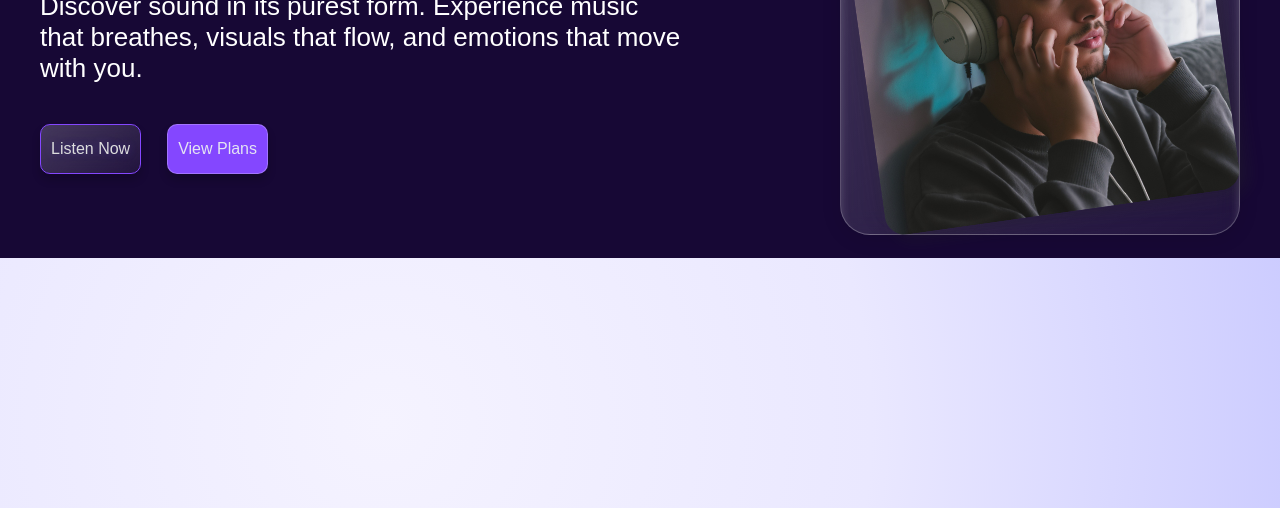
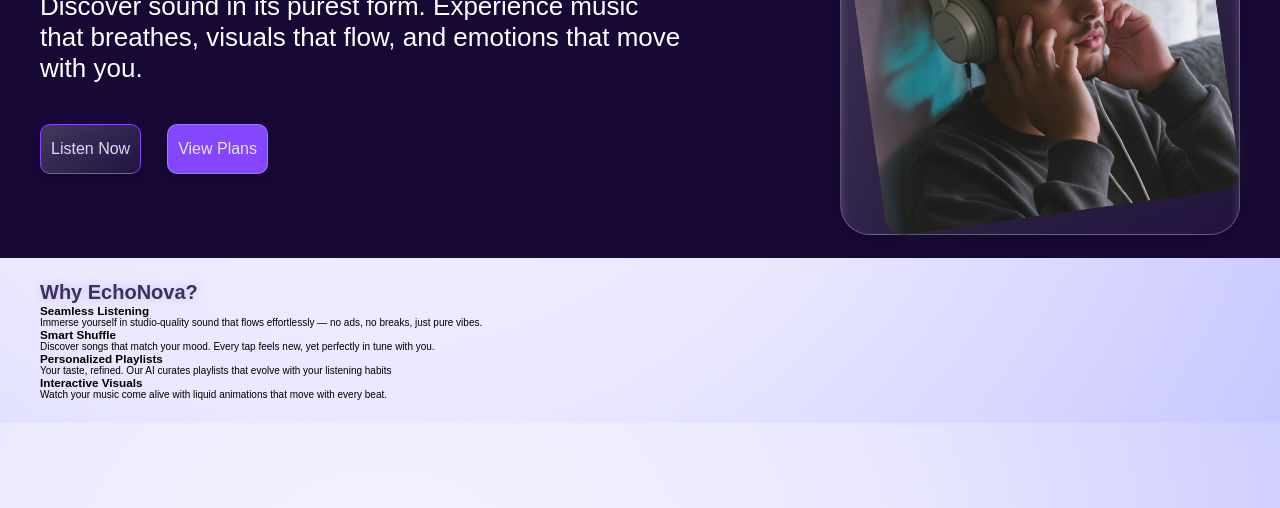
Before and after one commit to BA-atomic/Echo-Nova-music-web-app, a plain HTML site: page index.html in a window 1280 px wide. Shown: the part 292-800 px from the top of the page. Drawn offline with Linux system fonts and the light colour scheme.

Commit message:
Features section started

```diff
--- a/index.html
+++ b/index.html
@@ -30,9 +30,7 @@
       <section class="heroSection">
         <div class="hero container">
           <div class="heroText">
-            <h2 class="heroHeader">
-              Experience the Power of Sound.
-            </h2>
+            <h1 class="heroHeader">Experience the Power of Sound.</h1>
             <p>
               Discover sound in its purest form. Experience music that breathes,
               visuals that flow, and emotions that move with you.
@@ -51,6 +49,46 @@
           </div>
         </div>
       </section>
+      <section class="featuresSection">
+        <div class="features container">
+          <h2>Why EchoNova?</h2>
+          <div class="featuresCards">
+            <div class="featuresCard">
+              <h3>Seamless Listening</h3>
+              <p class="featuresCardText">
+                Immerse yourself in studio-quality sound that flows effortlessly
+                — no ads, no breaks, just pure vibes.
+              </p>
+            </div>
+
+            <div class="featuresCard">
+              <h3>Smart Shuffle</h3>
+              <p class="featuresCardText">
+                Discover songs that match your mood. Every tap feels new, yet
+                perfectly in tune with you.
+              </p>
+            </div>
+
+            <div class="featuresCard">
+              <h3>Personalized Playlists</h3>
+              <p class="featuresCardText">
+                Your taste, refined. Our AI curates playlists that evolve with
+                your listening habits
+              </p>
+            </div>
+
+            <div class="featuresCard">
+              <h3>Interactive Visuals</h3>
+              <p class="featuresCardText">
+                Watch your music come alive with liquid animations that move
+                with every beat.
+              </p>
+            </div>
+          </div>
+        </div>
+      </section>
+
+
     </main>
   </body>
 </html>
--- a/style.css
+++ b/style.css
@@ -102,9 +102,11 @@ body {
 }
 
 /* ==== HERO SECTION ==== */
+section {
+  width: 100%;
+}
+
 .heroSection {
-  width: 100%;
-  backdrop-filter: blur(20px);
   background-color: #170835;
 }
 
@@ -210,3 +212,10 @@ button {
   background-color: rgba(255, 255, 255, 0.06);
   transform: scale(0.98);
 }
+
+/* ==== FEATURES SECTION ==== */
+h2 {
+  font-size: 2rem;
+  color: #3e2f5b;
+  text-shadow: 0 0 10px rgba(126, 103, 241, 0.3);
+}
```
